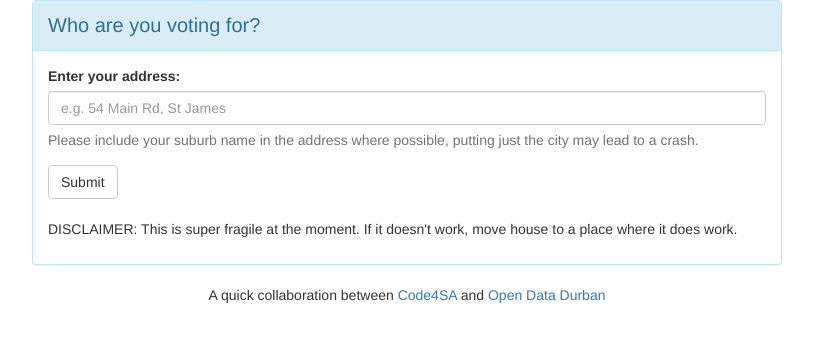
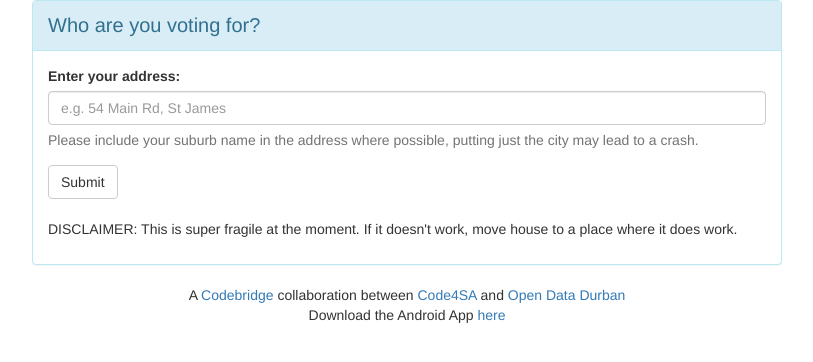
Before and after one commit to opendatadurban/ward-candidates, a Flask app: page / in a window 1280 px wide. Shown: the top 362 px of the page, without its empty margins (233-1046 px from the left). Run offline with Flask 2, Linux system fonts and the light colour scheme; parts of the project's set-up code (start-up, migrations or seed data) failed here and were passed over; some libraries are stand-ins or nearby versions.

Commit message:
Added link to the Android app

```diff
--- a/templates/index.html
+++ b/templates/index.html
@@ -64,7 +64,12 @@
     <div class="container">
         <div class="row">
             <div class="col-lg-12" style="">
-                A quick collaboration between <a target="_blank" href="http://code4sa.org/">Code4SA</a> and <a target="_blank" href="http://opendata.durban">Open Data Durban</a>
+                A <a target="_blank" href="http://www.codebridge.co.za">Codebridge</a> collaboration between <a target="_blank" href="http://code4sa.org/">Code4SA</a> and <a target="_blank" href="http://opendata.durban">Open Data Durban</a>
+            </div>
+        </div>
+        <div class="row">
+            <div class="col-lg-12" style="">
+                Download the Android App <a href="goo.gl/WqVwJp">here</a>
             </div>
         </div>
     </div>
```
